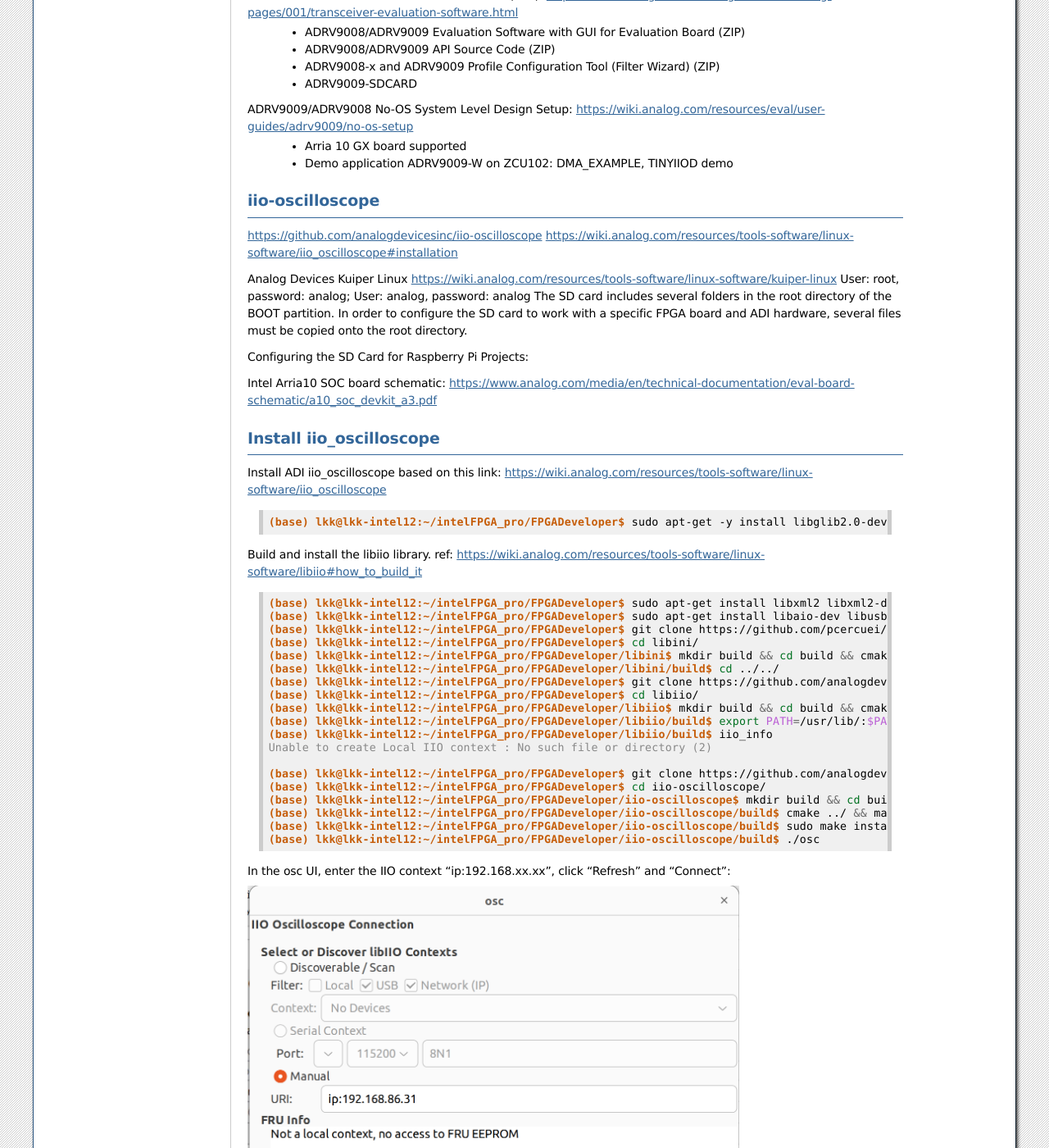
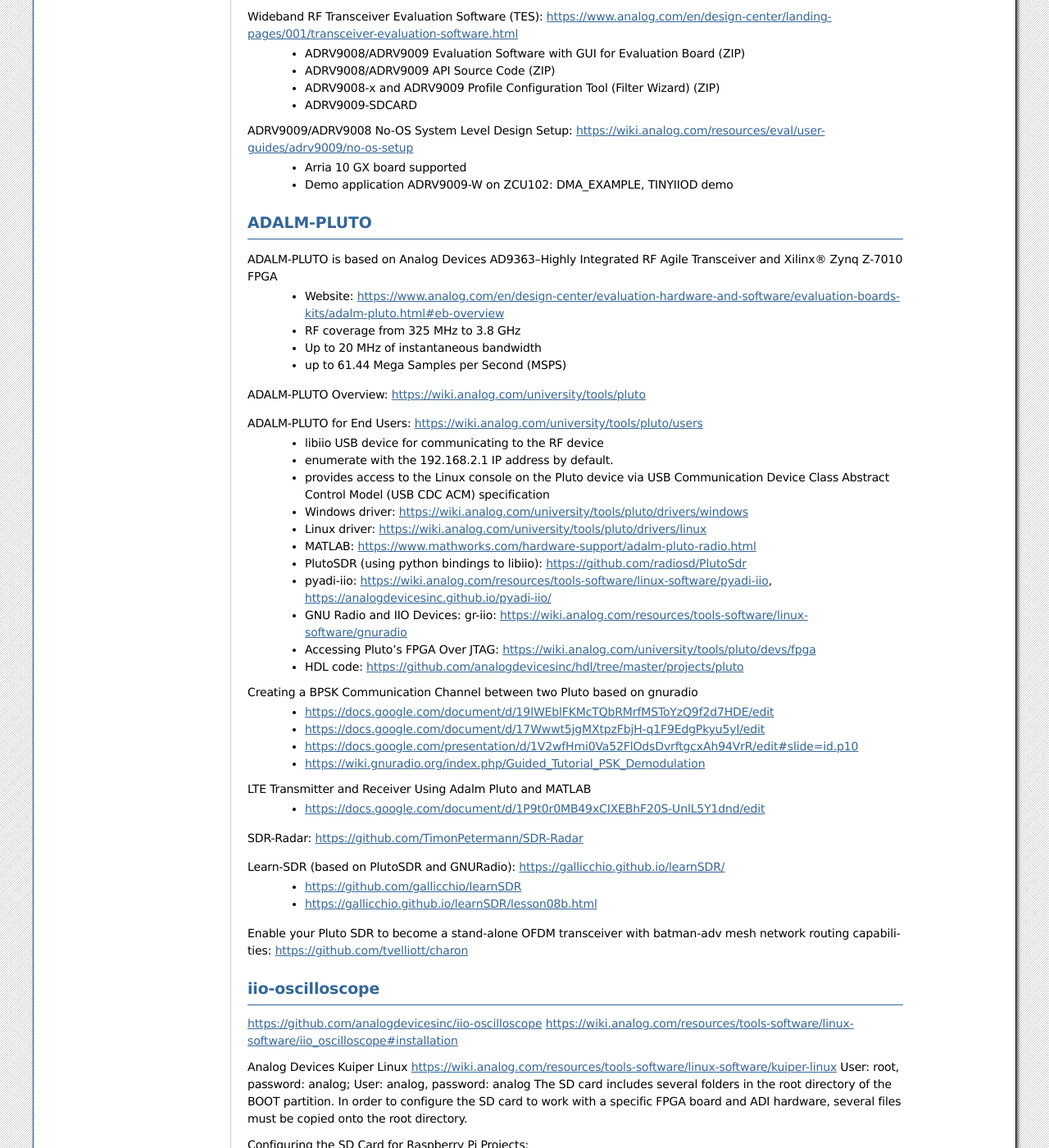
Before and after one commit to lkk688/mytutorial, a Sphinx documentation site: the page built from docs/source/ADI.rst, in a window 1280 px wide and 1400 px high, scrolled down 1699 px. Shown: the whole window at 82% size. Built offline with Sphinx 7.4.7, drawn with Linux system fonts in a browser that asks for light colours; some of the changed text lies outside the part shown.

Commit message:
add Pluto radio

```diff
--- a/docs/source/ADI.rst
+++ b/docs/source/ADI.rst
@@ -18,7 +18,8 @@
 
 HDL Architecture: https://wiki.analog.com/resources/fpga/docs/arch
 
-Using and modifying the HDL designs: https://wiki.analog.com/resources/fpga/docs/tips
+Using and modifying the HDL designs
+  * https://wiki.analog.com/resources/fpga/docs/tips
 
 
 adrv9009
@@ -60,6 +61,46 @@
 ADRV9009/ADRV9008 No-OS System Level Design Setup: https://wiki.analog.com/resources/eval/user-guides/adrv9009/no-os-setup
     * Arria 10 GX board supported
     * Demo application ADRV9009-W on ZCU102: DMA_EXAMPLE, TINYIIOD demo
+
+ADALM-PLUTO
+-----------
+ADALM-PLUTO is based on Analog Devices AD9363--Highly Integrated RF Agile Transceiver and Xilinx® Zynq Z-7010 FPGA
+  * Website: https://www.analog.com/en/design-center/evaluation-hardware-and-software/evaluation-boards-kits/adalm-pluto.html#eb-overview
+  * RF coverage from 325 MHz to 3.8 GHz
+  * Up to 20 MHz of instantaneous bandwidth
+  * up to 61.44 Mega Samples per Second (MSPS)
+
+ADALM-PLUTO Overview: https://wiki.analog.com/university/tools/pluto
+
+ADALM-PLUTO for End Users: https://wiki.analog.com/university/tools/pluto/users
+  * libiio USB device for communicating to the RF device
+  * enumerate with the 192.168.2.1 IP address by default.
+  * provides access to the Linux console on the Pluto device via USB Communication Device Class Abstract Control Model (USB CDC ACM) specification
+  * Windows driver: https://wiki.analog.com/university/tools/pluto/drivers/windows
+  * Linux driver: https://wiki.analog.com/university/tools/pluto/drivers/linux
+  * MATLAB: https://www.mathworks.com/hardware-support/adalm-pluto-radio.html
+  * PlutoSDR (using python bindings to libiio): https://github.com/radiosd/PlutoSdr
+  * pyadi-iio: https://wiki.analog.com/resources/tools-software/linux-software/pyadi-iio, https://analogdevicesinc.github.io/pyadi-iio/
+  * GNU Radio and IIO Devices: gr-iio: https://wiki.analog.com/resources/tools-software/linux-software/gnuradio
+  * Accessing Pluto's FPGA Over JTAG: https://wiki.analog.com/university/tools/pluto/devs/fpga
+  * HDL code: https://github.com/analogdevicesinc/hdl/tree/master/projects/pluto
+
+Creating a BPSK Communication Channel between two Pluto based on gnuradio
+  * https://docs.google.com/document/d/19lWEblFKMcTQbRMrfMSToYzQ9f2d7HDE/edit
+  * https://docs.google.com/document/d/17Wwwt5jgMXtpzFbjH-q1F9EdgPkyu5yl/edit
+  * https://docs.google.com/presentation/d/1V2wfHmi0Va52FlOdsDvrftgcxAh94VrR/edit#slide=id.p10
+  * https://wiki.gnuradio.org/index.php/Guided_Tutorial_PSK_Demodulation
+
+LTE Transmitter and Receiver Using Adalm Pluto and MATLAB
+  * https://docs.google.com/document/d/1P9t0r0MB49xCIXEBhF20S-UnlL5Y1dnd/edit
+
+SDR-Radar: https://github.com/TimonPetermann/SDR-Radar
+
+Learn-SDR (based on PlutoSDR and GNURadio): https://gallicchio.github.io/learnSDR/
+  * https://github.com/gallicchio/learnSDR
+  * https://gallicchio.github.io/learnSDR/lesson08b.html
+
+Enable your Pluto SDR to become a stand-alone OFDM transceiver with batman-adv mesh network routing capabilities: https://github.com/tvelliott/charon
 
 iio-oscilloscope
 -----------------
```
